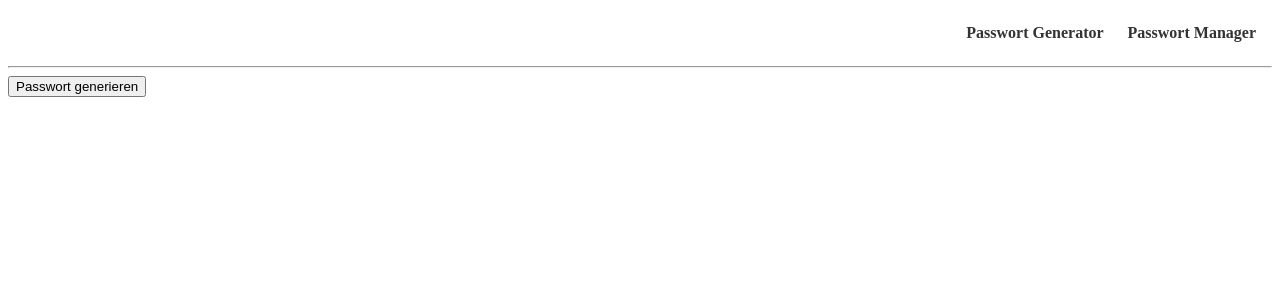
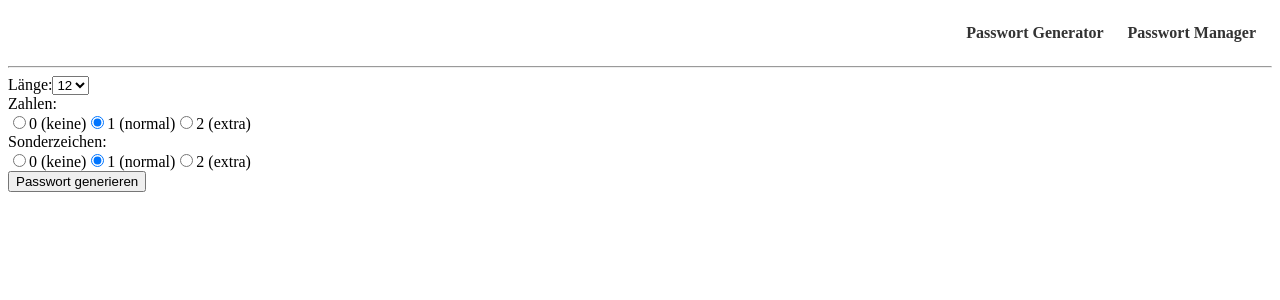
Before and after one commit to itmeJanHelbling/M426_Password_Manager, a React (Vite) app in the folder Frontend/m426_passwort_manager/: page / in a window 1280 px wide. Shown: the top 300 px of the page. Built offline with nearby package versions, Linux system fonts and the light colour scheme.

Commit message:
feat: verbesserte Passwortgenerierung mit getrennten Reglern für Zahlen/Sonderzeichen

```diff
--- a/Frontend/m426_passwort_manager/src/pages/Passwort_Generator/Passwort_Generator.jsx
+++ b/Frontend/m426_passwort_manager/src/pages/Passwort_Generator/Passwort_Generator.jsx
@@ -1,27 +1,125 @@
 import { useState } from "react";
-import axios from "axios"; // Importiere axios
+import axios from "axios";
 
 export default function Passwort_Generator() {
   const [password, setPassword] = useState("");
+  const [length, setLength] = useState(12);
+  const [numbersOption, setNumbersOption] = useState("1"); // 0=nein, 1=ja, 2=extra
+  const [specialCharsOption, setSpecialCharsOption] = useState("1"); // 0=nein, 1=ja, 2=extra
 
-  //Passwort generieren
   const generatePassword = async () => {
     try {
-      const response = await axios.get("http://localhost:8080/api/generate"); // Axios GET-Request
-      setPassword(response.data); // Setze das Passwort aus der Antwort
+      // Umwandlung der Radiobutton-Werte in booleans für das Backend
+      const includeNumbers = numbersOption !== "0";
+      const includeSpecialChars = specialCharsOption !== "0";
+
+      // Extra Zahlen/Sonderzeichen können hier implementiert werden
+      const response = await axios.get("http://localhost:8080/api/generate", {
+        params: {
+          length,
+          includeNumbers,
+          includeSpecialChars
+        }
+      });
+      setPassword(response.data);
     } catch (error) {
       console.error("Fehler beim Generieren:", error);
+      setPassword("Fehler beim Generieren des Passworts");
     }
   };
 
-  //Passwort kopieren
   const copyToClipboard = () => {
     navigator.clipboard.writeText(password);
   };
 
   return (
-    <>
     <div className="password-generator">
+      <div className="options">
+        <div className="option-group">
+          <label>Länge:</label>
+          <select
+            value={length}
+            onChange={(e) => setLength(parseInt(e.target.value))}
+          >
+            <option value={8}>8</option>
+            <option value={12}>12</option>
+            <option value={16}>16</option>
+          </select>
+        </div>
+
+        <div className="option-group">
+          <label>Zahlen:</label>
+          <div className="radio-group">
+            <label>
+              <input
+                type="radio"
+                name="numbers"
+                value="0"
+                checked={numbersOption === "0"}
+                onChange={(e) => setNumbersOption(e.target.value)}
+              />
+              0 (keine)
+            </label>
+            <label>
+              <input
+                type="radio"
+                name="numbers"
+                value="1"
+                checked={numbersOption === "1"}
+                onChange={(e) => setNumbersOption(e.target.value)}
+              />
+              1 (normal)
+            </label>
+            <label>
+              <input
+                type="radio"
+                name="numbers"
+                value="2"
+                checked={numbersOption === "2"}
+                onChange={(e) => setNumbersOption(e.target.value)}
+              />
+              2 (extra)
+            </label>
+          </div>
+        </div>
+
+        <div className="option-group">
+          <label>Sonderzeichen:</label>
+          <div className="radio-group">
+            <label>
+              <input
+                type="radio"
+                name="specialChars"
+                value="0"
+                checked={specialCharsOption === "0"}
+                onChange={(e) => setSpecialCharsOption(e.target.value)}
+              />
+              0 (keine)
+            </label>
+            <label>
+              <input
+                type="radio"
+                name="specialChars"
+                value="1"
+                checked={specialCharsOption === "1"}
+                onChange={(e) => setSpecialCharsOption(e.target.value)}
+              />
+              1 (normal)
+            </label>
+            <label>
+              <input
+                type="radio"
+                name="specialChars"
+                value="2"
+                checked={specialCharsOption === "2"}
+                onChange={(e) => setSpecialCharsOption(e.target.value)}
+              />
+              2 (extra)
+            </label>
+          </div>
+        </div>
+      </div>
+
       <button onClick={generatePassword} className="generate-button">
         Passwort generieren
       </button>
@@ -40,6 +138,5 @@ export default function Passwort_Generator() {
         </div>
       )}
     </div>
-    </>
   );
 }
```
Also changed, not shown: 2 other files (tests, documents, lock files or other folders). Lines whose indentation alone changed are shown as unchanged.
